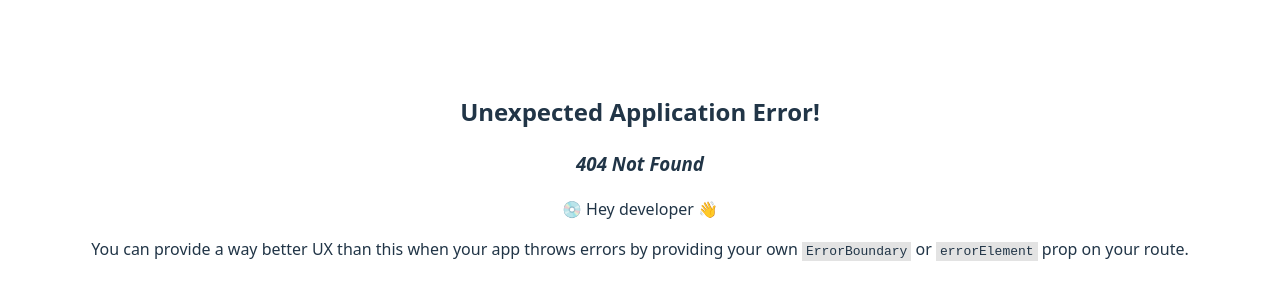
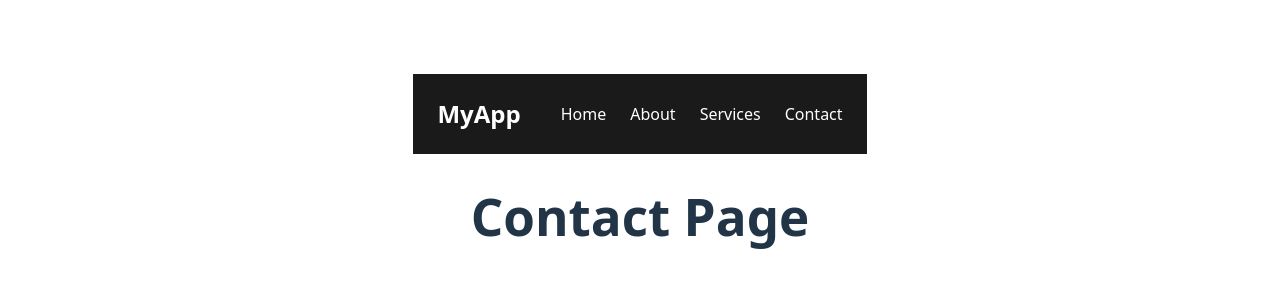
Before and after one commit to Jaturaput-Jongsubcharoen/Frontend_TypeScript, a React (Vite) app: page /contact in a window 1280 px wide. Before the commit this address had no page. Shown: the part 224-524 px from the top of the page. Built offline with nearby package versions, Linux system fonts and the light colour scheme.

Commit message:
frontend_set_up_30: Adding (Home, Contact, Service, About) .tsx page

```diff
--- a/src/components/navbar/Navbar.tsx
+++ b/src/components/navbar/Navbar.tsx
@@ -1,5 +1,6 @@
 import React, { useState } from 'react';
 import styles from './Navbar.module.css';
+import { Link } from 'react-router-dom';
 
 const Navbar: React.FC = () => {
   const [isOpen, setIsOpen] = useState(false);
@@ -20,10 +21,10 @@ const Navbar: React.FC = () => {
         )}
 
         <ul className={`${styles.navLinks} ${isOpen ? styles.show : ''}`}>
-          <li><a href="#">Home</a></li>
-          <li><a href="#">About</a></li>
-          <li><a href="#">Services</a></li>
-          <li><a href="#">Contact</a></li>
+            <li><Link to="/">Home</Link></li>
+            <li><Link to="/about">About</Link></li>
+            <li><Link to="/services">Services</Link></li>
+            <li><Link to="/contact">Contact</Link></li>
         </ul>
       </div>
     </nav>
--- /dev/null
+++ b/src/pages/about/About.tsx
@@ -0,0 +1,8 @@
+function About() {
+  return (
+    <div>
+      <h1>About Page</h1>
+    </div>
+  );
+}
+export default About
--- /dev/null
+++ b/src/pages/contact/Contact.tsx
@@ -0,0 +1,8 @@
+function Contact() {
+  return (
+    <div>
+      <h1>Contact Page</h1>
+    </div>
+  );
+}
+export default Contact
--- /dev/null
+++ b/src/pages/home/Home.tsx
@@ -0,0 +1,8 @@
+function Home() {
+  return (
+    <div>
+      <h1>Home Page</h1>
+    </div>
+  );
+}
+export default Home
--- /dev/null
+++ b/src/pages/services/Service.tsx
@@ -0,0 +1,8 @@
+function Service() {
+  return (
+    <div>
+      <h1>Services Page</h1>
+    </div>
+  );
+}
+export default Service
--- a/src/router.ts
+++ b/src/router.ts
@@ -1,13 +1,26 @@
-import React, { Children } from "react";
+import React from "react";
 import { createBrowserRouter } from "react-router-dom";
 import App from "./App";
 import Register from "./pages/register/Register";
+import About from "./pages/about/About";
+import Home from "./pages/home/Home";
+import Contact from "./pages/contact/Contact";
+import Service from "./pages/services/Service";
 
 
 const router = createBrowserRouter([
-    { path: "/", element: React.createElement(App)},
-
-    { path: "/register", element: React.createElement(Register)},
+  {
+    path: "/", element: React.createElement(App), children: [
+        { index: true, element: React.createElement(Home) },
+        { path: "about", element: React.createElement(About) },
+        { path: "services", element: React.createElement(Service) },
+        { path: "contact", element: React.createElement(Contact) },
+        ],
+    },
+  {
+    path: "/register", // <-- NOT a child of App
+    element: React.createElement(Register),
+  },
 ]);
 
 export default router;
```
